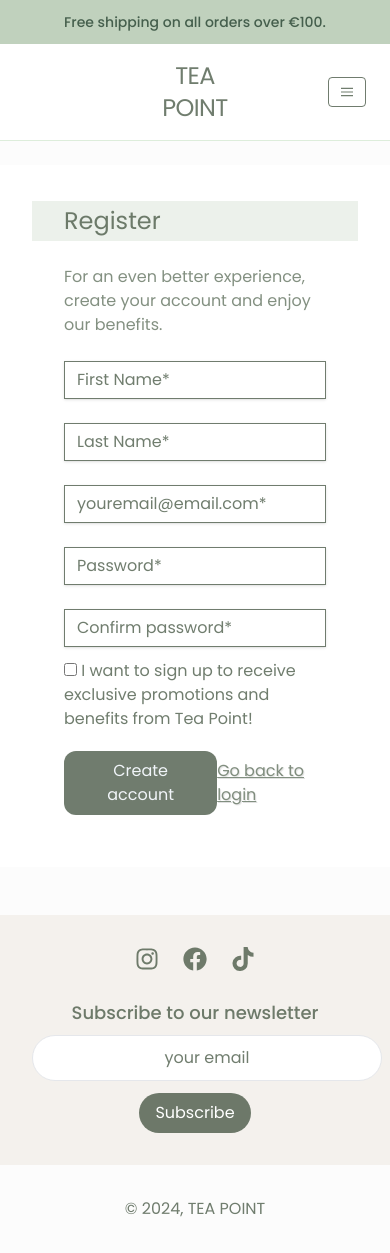
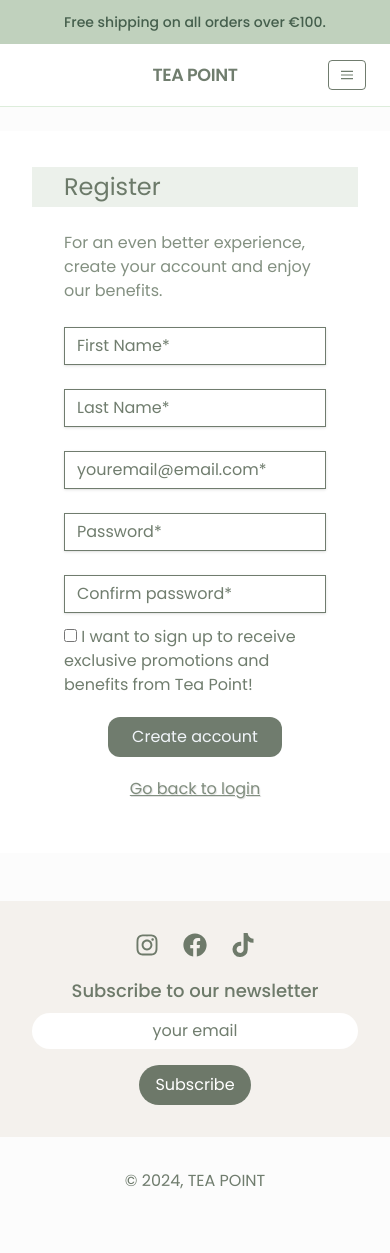
Before and after one commit to MarinnaPereira/tea-point, a React (Vite) app: page /register in a window 390 px wide. After the commit the page ends 1225 px from the top, so only its background shows below. Built offline with nearby package versions, Linux system fonts and the light colour scheme; no server answers.

Commit message:
adjusted social, login, register and nav for better responsiveness on mobile

```diff
--- a/src/components/Login.jsx
+++ b/src/components/Login.jsx
@@ -86,10 +86,10 @@
               {showPassword ? <FaEye /> : <FaEyeSlash />}
             </span>
           </div>
-          <div className="flex justify-between items-center py-5">
+          <div className="flex flex-col md:flex-row justify-between items-center py-5">
             <button
               type="submit"
-              className="rounded-xl px-6 py-2 text-slate-100 transition-all ease-in-out duration-300"
+              className="rounded-xl px-6 py-2 text-slate-100 transition-all ease-in-out duration-300 mb-5 md:mb-0"
             >
               Login
             </button>
--- a/src/components/Nav.jsx
+++ b/src/components/Nav.jsx
@@ -24,7 +24,7 @@
   };
 
   return (
-    <nav className="p-4 text-2xl lg:text-3xl">
+    <nav className="p-4 text-[1.1rem] font-semibold md:text-2xl md:font-normal lg:text-3xl">
       <div className="container mx-auto grid grid-cols-3 items-center gap-4">
         <div className="text-center col-start-2">
           <NavLink to={"/"} exact="true">
--- a/src/components/Register.jsx
+++ b/src/components/Register.jsx
@@ -116,8 +116,8 @@
             <input type="checkbox" name="signUp" id="signUp" /> I want to sign
             up to receive exclusive promotions and benefits from Tea Point!
           </label>
-          <div className="flex justify-between items-center py-5">
-            <button className="rounded-xl px-6 py-2 text-slate-100 transition-all ease-in-out duration-300">
+          <div className="flex flex-col md:flex-row justify-between items-center py-5">
+            <button className="rounded-xl px-6 py-2 text-slate-100 transition-all ease-in-out duration-300 mb-5 md:mb-0">
               Create account
             </button>
             <NavLink to={"/login"} className="text-form underline">
--- a/src/components/Social.jsx
+++ b/src/components/Social.jsx
@@ -15,7 +15,7 @@
 
   return (
     <section className="social p-8">
-      <div className="flex justify-center gap-6 text-2xl mb-7">
+      <div className="flex justify-center gap-6 text-2xl mb-5">
         <a
           href="https://www.instagram.com/"
           target="_blank"
@@ -47,15 +47,15 @@
         </label>
         <form onSubmit={clickHandler}>
           <input
-            className="border border-grey-700 rounded-full py-3 px-4 mb-3 leading-tight focus:outline-none focus:bg-white text-center"
             id="email"
+            className="w-full md:w-auto rounded-full py-2 px-3 leading-tight focus:outline-none focus:shadow-outline text-center mb-4"
             type="email"
             placeholder="your email"
             required
             ref={emailInput}
           />
           <button
-            className="text-white py-2 px-4 rounded-full block mx-auto transition-all ease-in-out duration-300"
+            className="text-white sm-w-full py-2 px-4 rounded-full block mx-auto transition-all ease-in-out duration-300"
             id="btn-subscribe"
             type="submit"
           >
```
